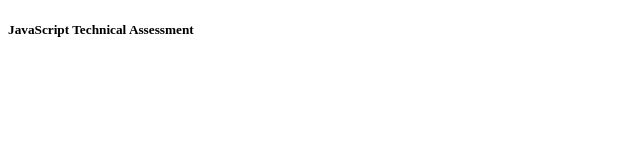
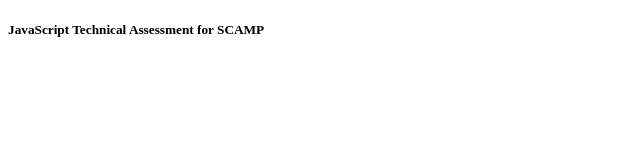
Before and after one commit to SomyN/SCAMP-Assessment, a plain HTML site: page index.html in a window 1280 px wide. Shown: the full height of the page, 0-640 px from the left. Drawn offline with Linux system fonts and the light colour scheme.

Commit message:
first commit

```diff
--- a/index.html
+++ b/index.html
@@ -8,7 +8,7 @@
     <title>JavaScript Technical Assessment</title>
 </head>
     <body>
- <h5>JavaScript Technical Assessment</h5>
+ <h5>JavaScript Technical Assessment for SCAMP</h5>
  <script src="index.js"> </script>
     </body>
 </html>
```
